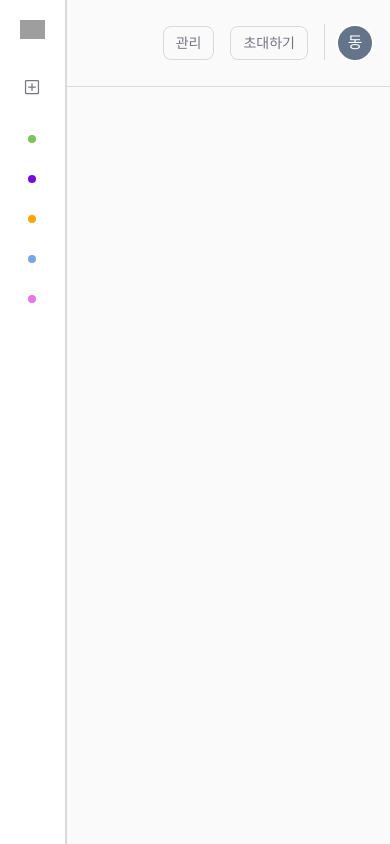
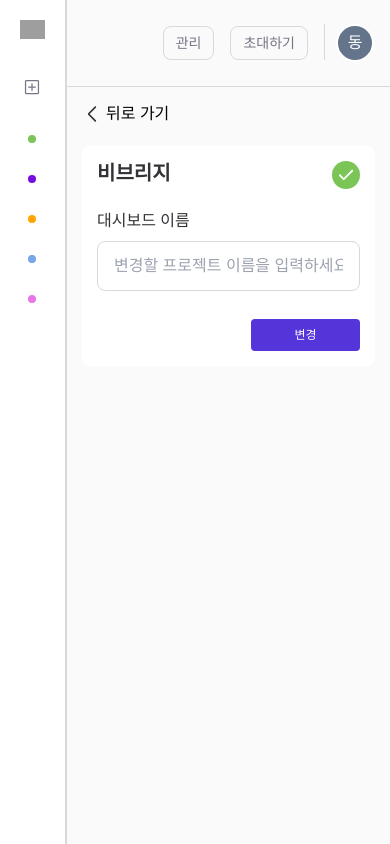
Before and after one commit to only-arrow-function/Taskify, a Next.js app: page /dashboard/edit in a window 390 px wide. Built offline with nearby package versions, Linux system fonts and the light colour scheme; grey boxes are pictures that could not be loaded.

Commit message:
feat: 컬러칩 반응형 구현, 모바일 사이즈일 때, 하나만 보이도록 구현

```diff
--- a/components/buttons/basic-button.tsx
+++ b/components/buttons/basic-button.tsx
@@ -9,7 +9,7 @@ const BasicButton = ({ children, purpose }: Props) => {
   // style
   const baseClasses = "flex items-center justify-center gap-10px flex-shrink-0 rounded w-[109px] py-[7px] sm:w-[84px] sm:py-[6px]";
   const bgVariantClasses = purpose === 'positive' ? 'bg-violet-50' : 'bg-white border border-grayscale-40';
-  const textBaseClasses = 'text-center font-[Pretendard] text-lg font-medium leading-normal sm:text-sm text-xs';
+  const textBaseClasses = 'text-center text-lg font-medium leading-normal sm:text-sm text-xs';
   const textVariantClasses = purpose === 'positive' ? 'text-white' : 'text-violet-50';
 
   return (
--- a/components/chips/color-chip-group.tsx
+++ b/components/chips/color-chip-group.tsx
@@ -24,7 +24,7 @@ const ColorChipGroup = () => {
 
   return (
     <div className="flex gap-[10px]">
-      {colors.map((color) => (
+      {colors.map((color, index) => (
         <>
           <input
             className="hidden"
@@ -35,7 +35,7 @@ const ColorChipGroup = () => {
             checked={checkedColor === color}
             onChange={(e) => onChange(e, hexColors[color])}
           />
-          <label htmlFor={color} className="cursor-pointer">
+          <label htmlFor={color} className={`cursor-pointer ${index === 0 ? 'block' : 'hidden sm:block'}`}>
             <ColorChip color={color} checked={checkedColor === color} />
           </label>
         </>
--- /dev/null
+++ b/components/dashboard/edit/rename-dashboard.tsx
@@ -0,0 +1,32 @@
+import BasicButton from '@/components/buttons/basic-button';
+import ColorChipGroup from '@/components/chips/color-chip-group';
+import InputField from '@/components/inputs/input-field';
+import ModalButtonGroup from '@/components/modal/modal-button-group';
+import ModalTitle from '@/components/modal/modal-title';
+
+const RenameDashboard = () => {
+  const handleInputChange = () => {
+    console.log("hi")
+  }
+
+  return (
+    <section className='bg-white rounded-lg px-[15px] py-[15px]'>
+      <div className='flex flex-row justify-between'>
+        <ModalTitle>비브리지</ModalTitle>
+        <ColorChipGroup />
+      </div>
+      <InputField
+        type="text"
+        label="대시보드 이름"
+        id="new-dashboard"
+        placeholder="변경할 프로젝트 이름을 입력하세요."
+        onChange={handleInputChange}
+      />
+      <div className='flex justify-end'>
+        <BasicButton purpose='positive'>변경</BasicButton>
+      </div>
+    </section>
+  )
+}
+
+export default RenameDashboard
--- /dev/null
+++ b/components/dashboard/edit/return-dashboard-page.tsx
@@ -0,0 +1,15 @@
+import Image from "next/image"
+import Link from "next/link"
+
+import LeftArrowIcon from "@/public/icon/arrow-forward-left.svg"
+
+const ReturnDashboardPage = () => {
+  return (
+    <Link href="/dashboard" className="flex gap-1 items-center mb-[10px]">
+      <Image src={LeftArrowIcon} alt="뒤로 가기" />
+      <span className="text-center text-base font-medium">뒤로 가기</span>
+    </Link>
+  )
+}
+
+export default ReturnDashboardPage
--- a/components/dashboard/modal/new-dashboard-modal.tsx
+++ b/components/dashboard/modal/new-dashboard-modal.tsx
@@ -1,4 +1,3 @@
-import React from 'react';
 import ColorChipGroup from '@/components/chips/color-chip-group';
 import InputField from '@/components/inputs/input-field';
 import Modal from '@/components/modal/modal';
--- a/pages/dashboard/edit/index.tsx
+++ b/pages/dashboard/edit/index.tsx
@@ -1,6 +1,12 @@
+import RenameDashboard from "@/components/dashboard/edit/rename-dashboard"
+import ReturnDashboardPage from "@/components/dashboard/edit/return-dashboard-page"
+
 const index = () => {
   return (
-    <></>
+    <main className="flex flex-col px-[15px] py-[15px] gap-[10px]">
+      <ReturnDashboardPage/>
+      <RenameDashboard/>
+    </main>
   )
 }
 
```
Also changed, not shown: public/icon/arrow-forward-left.svg (added).
